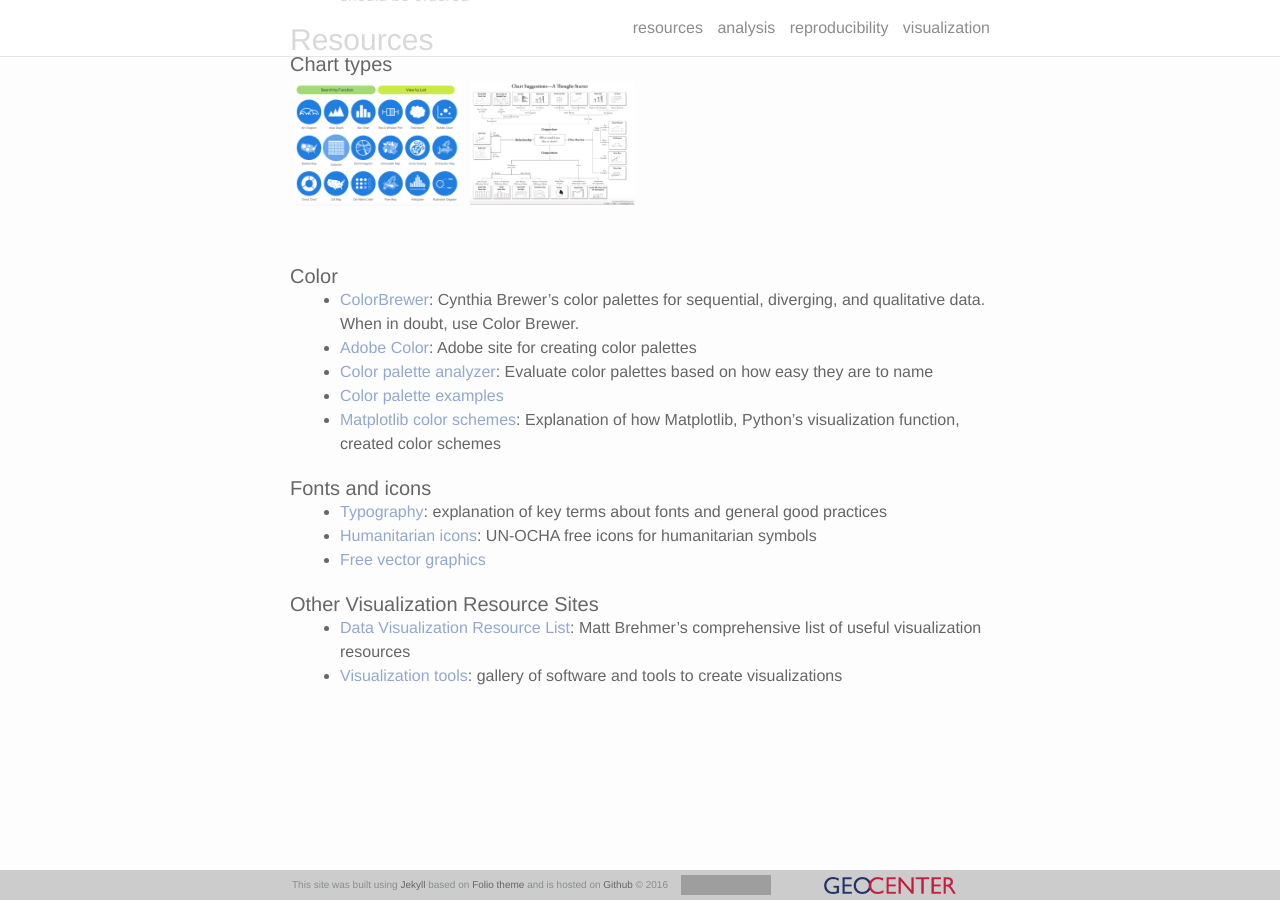
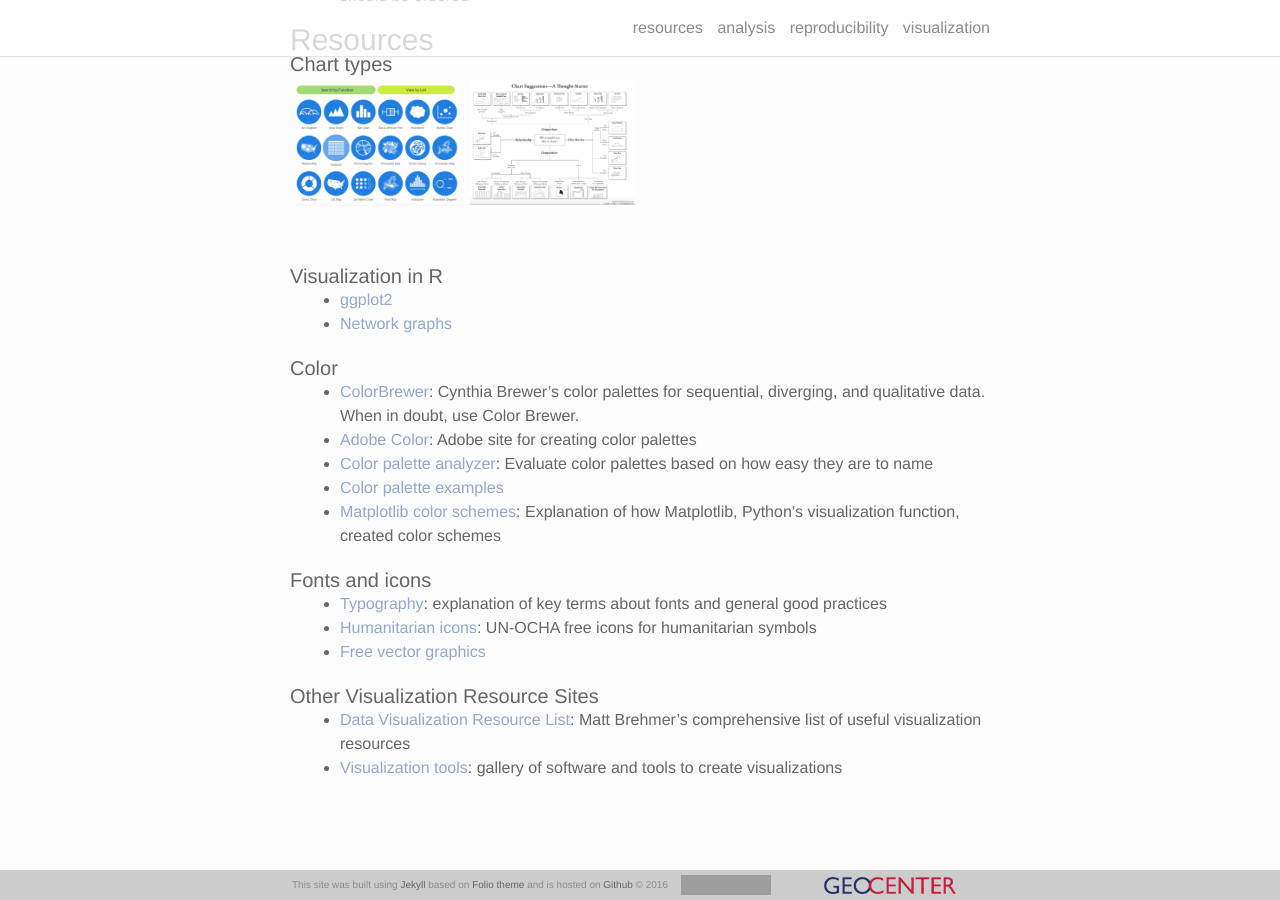
Before and after one commit to GeoCenter/resources, a Jekyll site: the page built from visualization.md, in a window 1280 px wide and 900 px high, scrolled down 1341 px. Built offline with Jekyll 4.4.1, drawn with Linux system fonts in a browser that asks for light colours; nearby versions of some CDN libraries; grey boxes are pictures that could not be loaded.

Commit message:
+ R vis resources

```diff
--- a/visualization.md
+++ b/visualization.md
@@ -96,6 +96,11 @@ target = "_blank" onclick="trackOutboundLink('DataVisualizationTakeaways.pdf');"
 <br>
 <br>
 
+
+#### Visualization in R
+- [ggplot2](http://ggplot2.org/){:target = "_blank"}
+- [Network graphs](http://kateto.net/network-visualization){:target = "_blank"}
+
 #### Color
 
 - <a href = "http://colorbrewer2.org/" target="_blank">ColorBrewer</a>: Cynthia Brewer's color palettes for sequential, diverging, and qualitative data. When in doubt, use Color Brewer.
```
